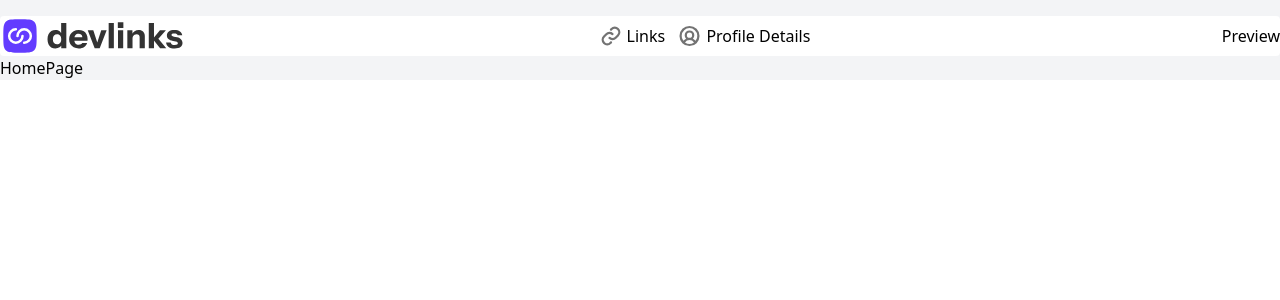
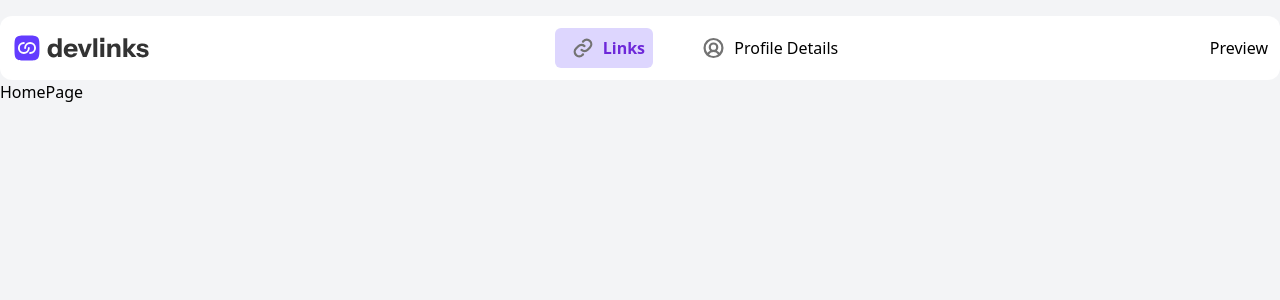
Before and after one commit to focuscw0w/linking-app, a Vue app: page / in a window 1280 px wide. Shown: the top 300 px of the page. Built offline with nearby package versions, Linux system fonts and the light colour scheme.

Commit message:
Navigation toggle buttons

```diff
--- a/src/App.vue
+++ b/src/App.vue
@@ -1,5 +1,5 @@
 <template>
-  <div class="bg-gray-100">
+  <div class="bg-gray-100 w-screen h-screen">
     <div class="container mx-auto pt-4">
       <Navigation />
       <p>HomePage</p>
--- a/src/components/Navigation/Navigation.vue
+++ b/src/components/Navigation/Navigation.vue
@@ -1,19 +1,24 @@
 <template>
-  <div class="flex justify-between items-center bg-white rounded">
-    <a><img src="../../assets/images/logo-devlinks-large.svg" alt="devlinks"></a>
-    <div class="flex gap-5">
-      <div class="flex gap-1">
+  <div class="flex justify-between items-center bg-white rounded-xl p-3">
+    <a><img class="w-9/12" src="../../assets/images/logo-devlinks-large.svg" alt="devlinks"></a>
+    <div class="flex gap-8">
+      <p @click="activeLink = 'Links'" class="flex gap-2 py-2 px-4 cursor-pointer"
+         :class="[activeLink === 'Links' ? 'text-violet-700 bg-violet-200 rounded-md font-bold' : '']">
         <img src="../../assets/icons/icon-link.svg" alt="Link icon">
-        <p>Links</p>
-      </div>
-      <div class="flex gap-1">
+        Links
+      </p>
+      <p @click="activeLink = 'Profile Details'" class="whitespace-nowrap flex gap-2 py-2 px-4 cursor-pointer"
+         :class="[activeLink === 'Profile Details' ? 'text-violet-700 bg-violet-200 rounded-md font-bold' : '']">
         <img src="../../assets/icons/icon-profile-details-header.svg" alt="My profile icon">
-        <p class="whitespace-nowrap">Profile Details</p>
-      </div>
+        Profile Details
+      </p>
     </div>
     <button>Preview</button>
   </div>
 </template>
 
 <script setup>
+import {ref} from "vue";
+
+let activeLink = ref('Links');
 </script>
--- a/src/components/Navigation/RouteBadge.vue
+++ /dev/null
@@ -1,8 +0,0 @@
-<template>
-  <div>
-    <slot></slot>
-  </div>
-</template>
-
-<script setup>
-</script>
--- a/src/main.js
+++ b/src/main.js
@@ -5,4 +5,4 @@ import { createPinia } from 'pinia'
 
 const pinia = createPinia();
 
-createApp(App).mount('#app').use(pinia);
+createApp(App).mount('#app');
--- a/src/style.css
+++ b/src/style.css
@@ -7,3 +7,5 @@
   margin: 0;
   box-sizing: border-box;
 }
+
+/* custom styles */
--- a/tailwind.config.js
+++ b/tailwind.config.js
@@ -1,5 +1,6 @@
 /** @type {import('tailwindcss').Config} */
 export default {
+  important: true,
   content: [
     "./index.html",
     "./src/**/*.{vue,js,ts,jsx,tsx}",
@@ -8,4 +9,5 @@ export default {
     extend: {},
   },
   plugins: [],
+
 }
```
